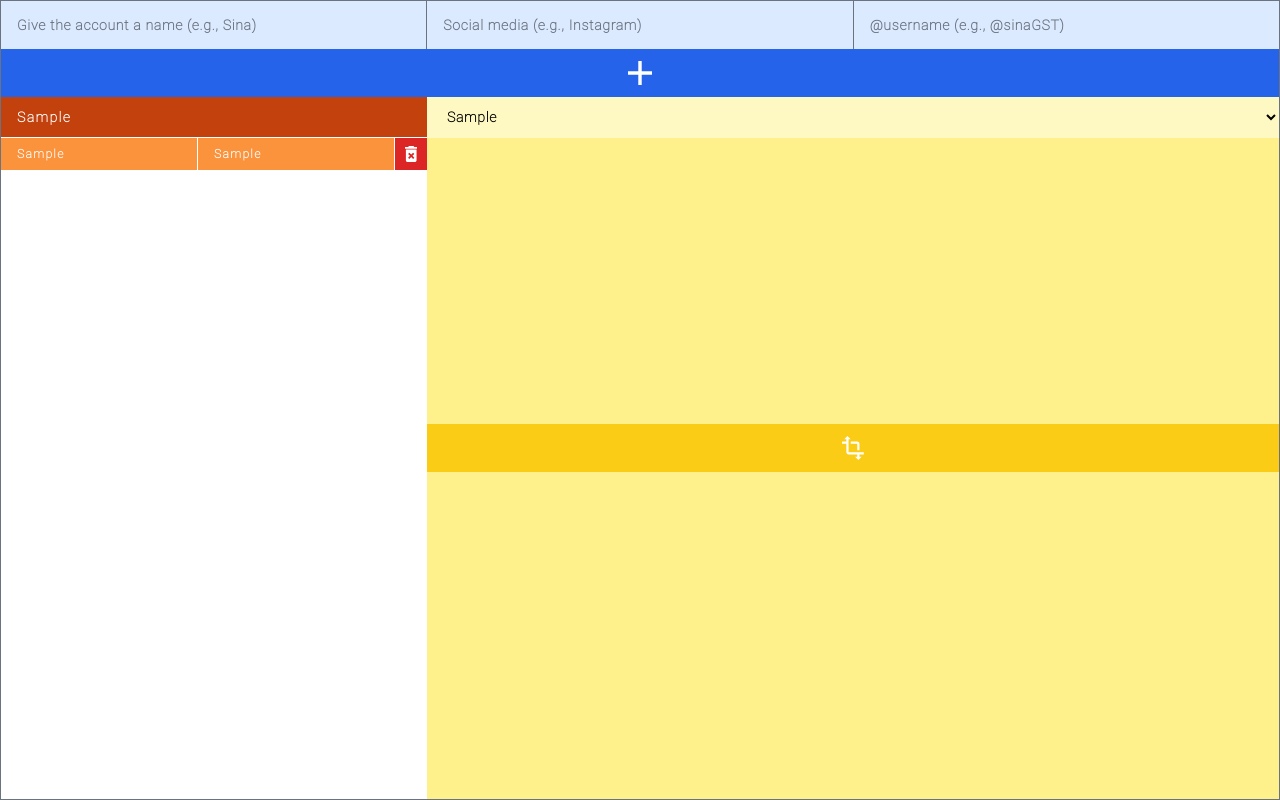
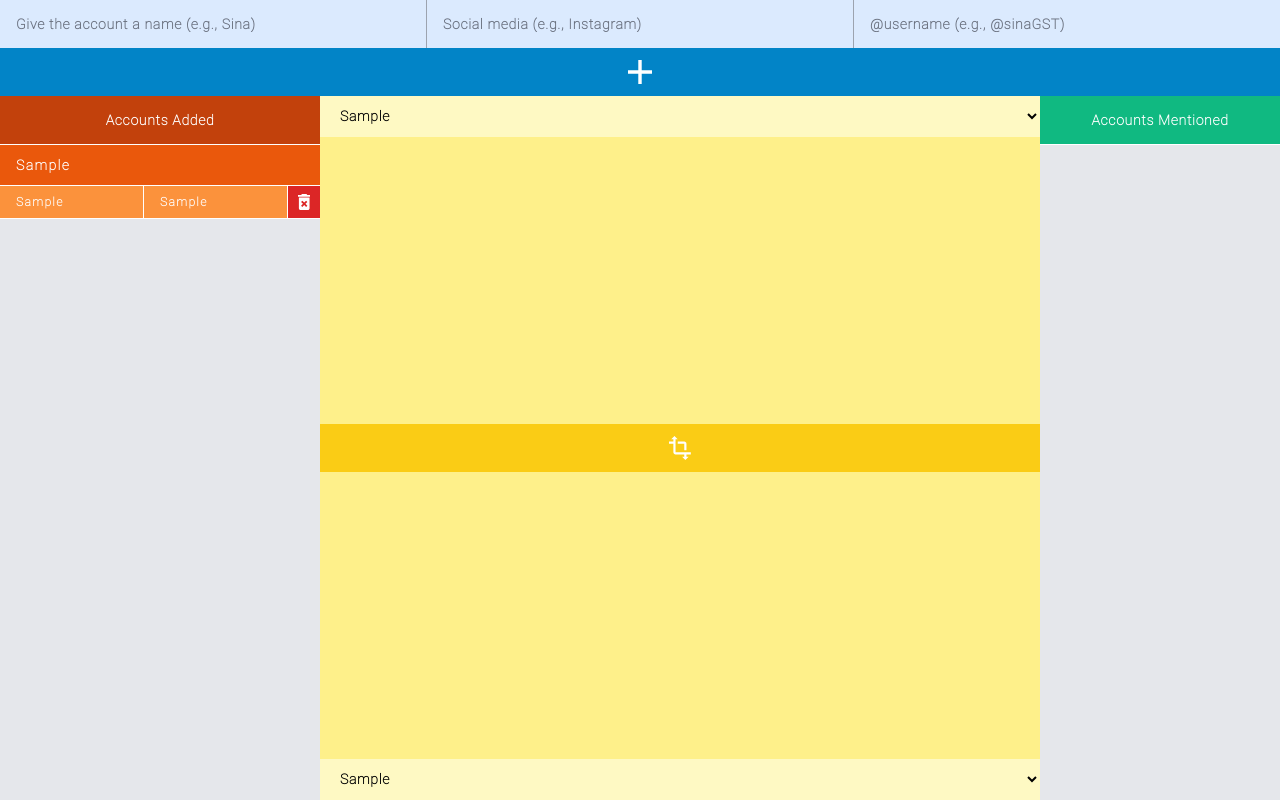
Before and after one commit to Sina-Hosseini-GST/social-converter, a SvelteKit app: page / in a window 1280 px wide. Both pictures are taken after typing "Sample", "Sample", "Sample" into the empty fields and a click on the button 640 px from the left and 73 px from the top of the page. Built offline with nearby package versions, Linux system fonts and the light colour scheme.

Commit message:
Fix accounts mentioned duplicates, and add convert functionality

```diff
--- a/src/routes/+page.svelte
+++ b/src/routes/+page.svelte
@@ -4,17 +4,25 @@
 	let socialMediaEntries = $state([]);
 	let capturedSocialMediaEntry = $state('');
 
+	let nameEntries = $state([]);
+
 	let name = $state('');
 	let socialMedia = $state('');
 	let userName = $state('');
 
-	let input = $state('');
-	let output = $state('');
+	let inputText = $state('');
+	let inputSocialMedia = $state();
+	let outputText = $state('');
+	let outputSocialMedia = $state();
+
+	let entryIndex = 0;
 
 	const addEntry = (event) => {
 		event.preventDefault();
 
 		if (name && socialMedia && userName) {
+			entryIndex++;
+
 			name = name.trim();
 			socialMedia = socialMedia.trim();
 			userName = userName.trim();
@@ -54,8 +62,13 @@
 				});
 			}
 
-			if (socialMediaEntries.indexOf(socialMedia) == - 1) {
+			if (socialMediaEntries.indexOf(socialMedia) === - 1) {
 				socialMediaEntries.push(socialMedia);
+			}
+
+			if (entryIndex === 1) {
+				inputSocialMedia = socialMedia;
+				outputSocialMedia = socialMedia;
 			}
 
 			name = '';
@@ -69,14 +82,41 @@
 
 	const convert = () => {
 		const space = ' ';
-		for (let i = 0; i < input.split(space).length; i++) {
-			const word = input.split(space)[i];
+		nameEntries = [];
+		outputText = '';
+
+		for (let i = 0; i < inputText.split(space).length; i++) {
+			const outerWord = inputText.split(space)[i];
+			outputText += outerWord + space;
 			for (let j = 0; j < informations.length; j++) {
-				const information = informations[j];
-				for (let k = 0; k < information.accounts.length; k++) {
-					const account = information.accounts[k];
-					if (word[0] === '@' && account.userName === word) {
-						console.log(word);
+				const outerInformation = informations[j];
+				for (let k = 0; k < outerInformation.accounts.length; k++) {
+					const outerAccount = outerInformation.accounts[k];
+					if (outerWord[0] === '@' && outerAccount.userName === outerWord && outerAccount.socialMedia === inputSocialMedia) {
+						let outputTextDuplicate = outputText;
+						outputText = '';
+						for (let l = 0; l < outputTextDuplicate.split(space).length - 2; l++) {
+							const outputTextDuplicateWord = outputTextDuplicate.split(space)[l];
+							outputText += outputTextDuplicateWord + space;
+						}
+
+						if (nameEntries.indexOf(outerInformation.name) === - 1) {
+							nameEntries.push(outerInformation.name);
+						}
+						loop: for (let l = 0; l < inputText.split(space).length; l++) {
+							const word = inputText.split(space)[l];
+							for (let m = 0; m < informations.length; m++) {
+								const information = informations[m];
+								for (let n = 0; n < information.accounts.length; n++) {
+									const account = information.accounts[n];
+									// same entry
+									if (information.name === outerInformation.name && account.socialMedia === outputSocialMedia) {
+										outputText += account.userName + space;
+										break loop;
+									}
+								}
+							}
+						}
 					}
 				}
 			}
@@ -107,32 +147,37 @@
 	<meta name="description" content="Svelte demo app" />
 </svelte:head>
 
-<div class="xl:max-w-[80rem] mx-auto flex flex-col h-screen border border-gray-500">
+<div class="xl:max-w-[80rem] mx-auto flex flex-col h-screen">
 	<header class="h-24">
 		<form class="h-full" onsubmit={ (event) => addEntry(event) }>
 			<div class="flex h-1/2">
-				<input type="text" placeholder="Give the account a name (e.g., Sina)" class="flex-1 focus:outline-none bg-blue-100 focus:bg-white transition-colors duration-[250ms] xl:px-4 tracking-wider placeholder:text-gray-500 [&:not(:last-child)]:border-r border-gray-500" bind:value={name}>
-				<input type="text" placeholder="Social media (e.g., Instagram)" class="flex-1 focus:outline-none bg-blue-100 focus:bg-white transition-colors duration-[250ms] xl:px-4 tracking-wider placeholder:text-gray-500 [&:not(:last-child)]:border-r border-gray-500" bind:value={socialMedia}>
-				<input type="text" placeholder="@username (e.g., @sinaGST)" class="flex-1 focus:outline-none bg-blue-100 focus:bg-white transition-colors duration-[250ms] xl:px-4 tracking-wider placeholder:text-gray-500 [&:not(:last-child)]:border-r border-gray-500" bind:value={userName}>
+				<input type="text" placeholder="Give the account a name (e.g., Sina)" class="flex-1 focus:outline-none bg-blue-100 focus:bg-blue-50 transition-colors duration-[250ms] xl:px-4 tracking-wider placeholder:text-gray-500" bind:value={name}>
+				<input type="text" placeholder="Social media (e.g., Instagram)" class="flex-1 focus:outline-none bg-blue-100 focus:bg-blue-50 transition-colors duration-[250ms] xl:px-4 tracking-wider placeholder:text-gray-500 border-x border-gray-400" bind:value={socialMedia}>
+				<input type="text" placeholder="@username (e.g., @sinaGST)" class="flex-1 focus:outline-none bg-blue-100 focus:bg-blue-50 transition-colors duration-[250ms] xl:px-4 tracking-wider placeholder:text-gray-500" bind:value={userName}>
 			</div>
-			<button type="submit" class="h-1/2 w-full flex justify-center items-center bg-blue-600 hover:bg-blue-800 transition-colors duration-[250ms]">
+			<button type="submit" class="h-1/2 w-full flex justify-center items-center bg-sky-600 hover:bg-sky-800 transition-colors duration-[250ms]">
 				<svg class="w-auto h-1/2 fill-white" xmlns="http://www.w3.org/2000/svg" fill="currentColor" color="" viewBox="5 5 14 14"><path d="M0 0h24v24H0z" fill="none"></path><path d="M19 13h-6v6h-2v-6H5v-2h6V5h2v6h6v2z"></path></svg>
 			</button>
 		</form>
 	</header>
 
-	<main class="flex flex-1 overflow-hidden">
-		<article class="w-1/3 overflow-auto">
+	<main class="flex flex-1 overflow-hidden bg-gray-200">
+		<article class="w-1/4 overflow-auto">
+			<p class="tracking-wider text-white bg-orange-700 text-center leading-[3rem] xl:px-4 border-b border-white">
+				Accounts Added
+			</p>
 			{#each informations as information, i}
 				<div class="tracking-widest text-white">
 					{#if information.accounts.length}
-						<input placeholder="Give the account a name (e.g., Sina)" class="sticky top-0 w-full bg-orange-700 border-b border-white xl:leading-10 xl:px-4 focus:outline-none placeholder:text-gray-100" bind:value={information.name}>
+						<input placeholder="Give the account a name (e.g., Sina)" class="sticky top-0 w-full bg-orange-600 border-b border-white xl:leading-10 xl:px-4 focus:outline-none placeholder:text-gray-100" bind:value={information.name}>
 					{/if}
 					<ul class="text-xs">
 						{#each information.accounts as account, j}
 							<li class="flex border-b border-white xl:leading-8">
-								<input placeholder="Social media (e.g., Instagram)" class="flex-1 bg-orange-400 border-r border-white xl:px-4 focus:outline-none placeholder:text-gray-100" bind:value={account.socialMedia} onkeydown={ (event) => submitEditedSocialMediaEntry(event) } onblur={ (event) => editSocialMediaEntry(event) } onfocus={ (event) => captureSocialMediaEntry(event) }>
-								<input placeholder="@username (e.g., @sinaGST)" class="flex-1 bg-orange-400 border-r border-white xl:px-4 focus:outline-none placeholder:text-gray-100" bind:value={account.userName}>
+								<div class="flex flex-1">
+									<input placeholder="Social media (e.g., Instagram)" class="w-1/2 bg-orange-400 border-r border-white xl:px-4 focus:outline-none placeholder:text-gray-100" bind:value={account.socialMedia} onkeydown={ (event) => submitEditedSocialMediaEntry(event) } onblur={ (event) => editSocialMediaEntry(event) } onfocus={ (event) => captureSocialMediaEntry(event) }>
+									<input placeholder="@username (e.g., @sinaGST)" class="w-1/2 bg-orange-400 border-r border-white xl:px-4 focus:outline-none placeholder:text-gray-100" bind:value={account.userName}>
+								</div>
 								<button class="size-8 flex justify-center items-center bg-red-600 hover:bg-red-700 transition-colors duration-[250ms]" onclick={ () => {informations[i].accounts.splice(j, 1); !informations[i].accounts.length && informations.splice(i, 1);} }>
 									<svg class="w-auto h-1/2 fill-white" xmlns="http://www.w3.org/2000/svg" fill="currentColor" color="" viewBox="5 3 14 18"><path d="M0 0h24v24H0z" fill="none"></path><path d="M0 0h24v24H0V0z" fill="none"></path><path d="M6 19c0 1.1.9 2 2 2h8c1.1 0 2-.9 2-2V7H6v12zm2.46-7.12l1.41-1.41L12 12.59l2.12-2.12 1.41 1.41L13.41 14l2.12 2.12-1.41 1.41L12 15.41l-2.12 2.12-1.41-1.41L10.59 14l-2.13-2.12zM15.5 4l-1-1h-5l-1 1H5v2h14V4z"></path></svg>
 								</button>
@@ -142,12 +187,13 @@
 				</div>
 			{/each}
 		</article>
+		<div class="flex flex-1">
 			<div class="flex flex-col flex-1">
 				<section class="flex flex-col flex-1">
-				<select class="w-full h-12 tracking-wider text-black bg-yellow-100 focus:outline-none xl:px-4" disabled={!informations.length && true}>
-					{#each socialMediaEntries as socialMedia}
+					<select class="w-full h-12 tracking-wider text-black bg-yellow-100 focus:outline-none xl:px-4" disabled={!informations.length && true} bind:value={inputSocialMedia}>
+						{#each socialMediaEntries as socialMediaEntry}
 							<option>
-							{socialMedia}
+								{socialMediaEntry}
 							</option>
 							{:else}
 								<option>
@@ -155,14 +201,38 @@
 								</option>
 						{/each}
 					</select>
-				<textarea class="size-full focus:outline-none bg-yellow-200 focus:bg-white transition-colors duration-[250ms] xl:p-4 tracking-wider placeholder:text-gray-500 resize-none" bind:value={input}></textarea>
+					<textarea class="tracking-wider bg-yellow-200 resize-none size-full focus:outline-none xl:p-4 placeholder:text-gray-500" bind:value={inputText}></textarea>
 				</section>
 				<button class="h-12 w-full flex justify-center items-center bg-yellow-400 hover:bg-amber-500 transition-colors duration-[250ms]" onclick={ convert }>
 					<svg class="w-auto h-1/2 fill-white" xmlns="http://www.w3.org/2000/svg" fill="currentColor" color="" viewBox="2 1 20 22"><path d="M0 0h24v24H0z" fill="none"></path><path d="M22 18v-2H8V4h2L7 1 4 4h2v2H2v2h4v8c0 1.1.9 2 2 2h8v2h-2l3 3 3-3h-2v-2h4zM10 8h6v6h2V8c0-1.1-.9-2-2-2h-6v2z"></path></svg>
 				</button>
 				<section class="flex flex-col flex-1">
-				<textarea class="size-full focus:outline-none bg-yellow-200 focus:bg-white transition-colors duration-[250ms] xl:p-4 tracking-wider placeholder:text-gray-500 resize-none" bind:value={output}></textarea>
+					<textarea class="tracking-wider bg-yellow-200 resize-none size-full focus:outline-none xl:p-4 placeholder:text-gray-500" bind:value={outputText}></textarea>
+					<select class="w-full h-12 tracking-wider text-black bg-yellow-100 focus:outline-none xl:px-4" disabled={!informations.length && true} bind:value={outputSocialMedia}>
+						{#each socialMediaEntries as socialMediaEntry}
+							<option>
+								{socialMediaEntry}
+							</option>
+							{:else}
+								<option>
+									No Account Added
+								</option>
+						{/each}
+					</select>
 				</section>
+			</div>
+			<div class="w-1/4">
+				<p class="tracking-wider text-white bg-emerald-500 text-center leading-[3rem] xl:px-4 border-b border-white">
+					Accounts Mentioned
+				</p>
+				<ul>
+					{#each nameEntries as nameEntry}
+						<li class="tracking-widest text-white bg-teal-500 border-b border-white xl:leading-8 xl:px-4">
+							{nameEntry}
+						</li>
+					{/each}
+				</ul>
+			</div>
 		</div>
 	</main>
 </div>
```
Lines whose indentation alone changed are shown as unchanged.
